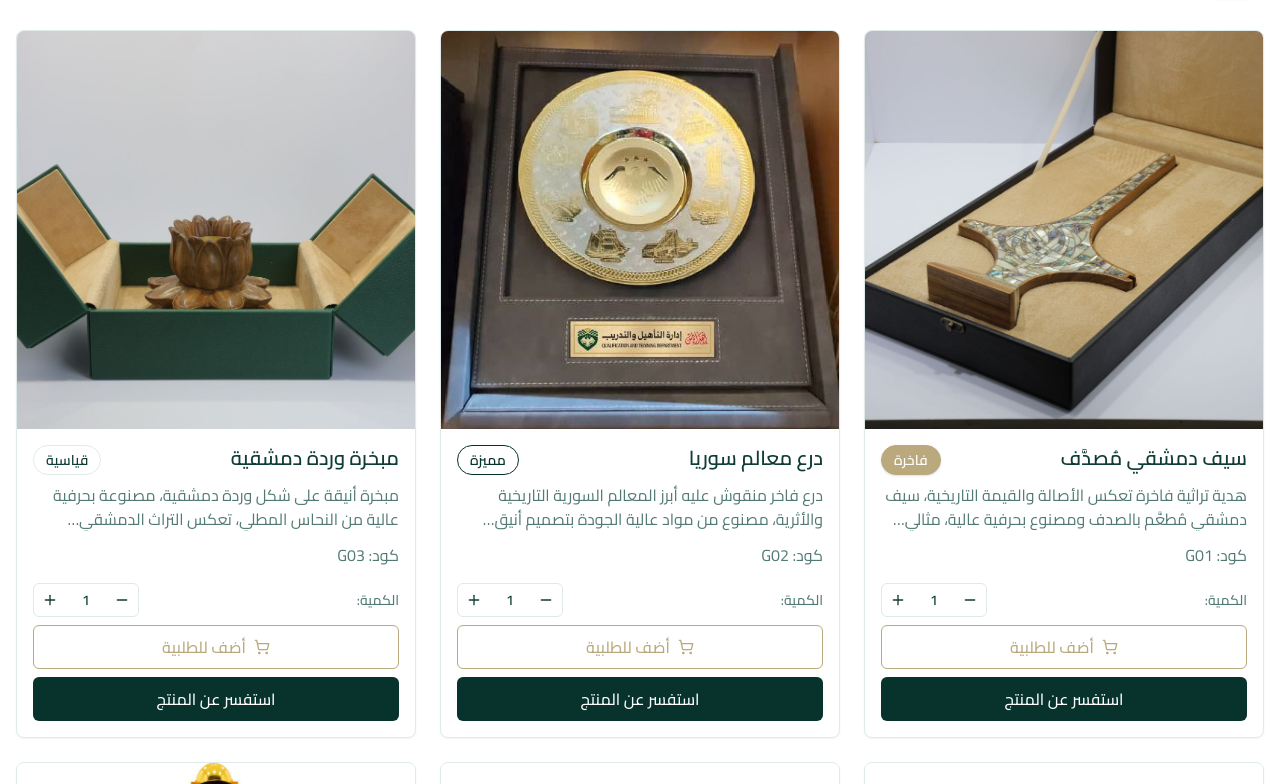
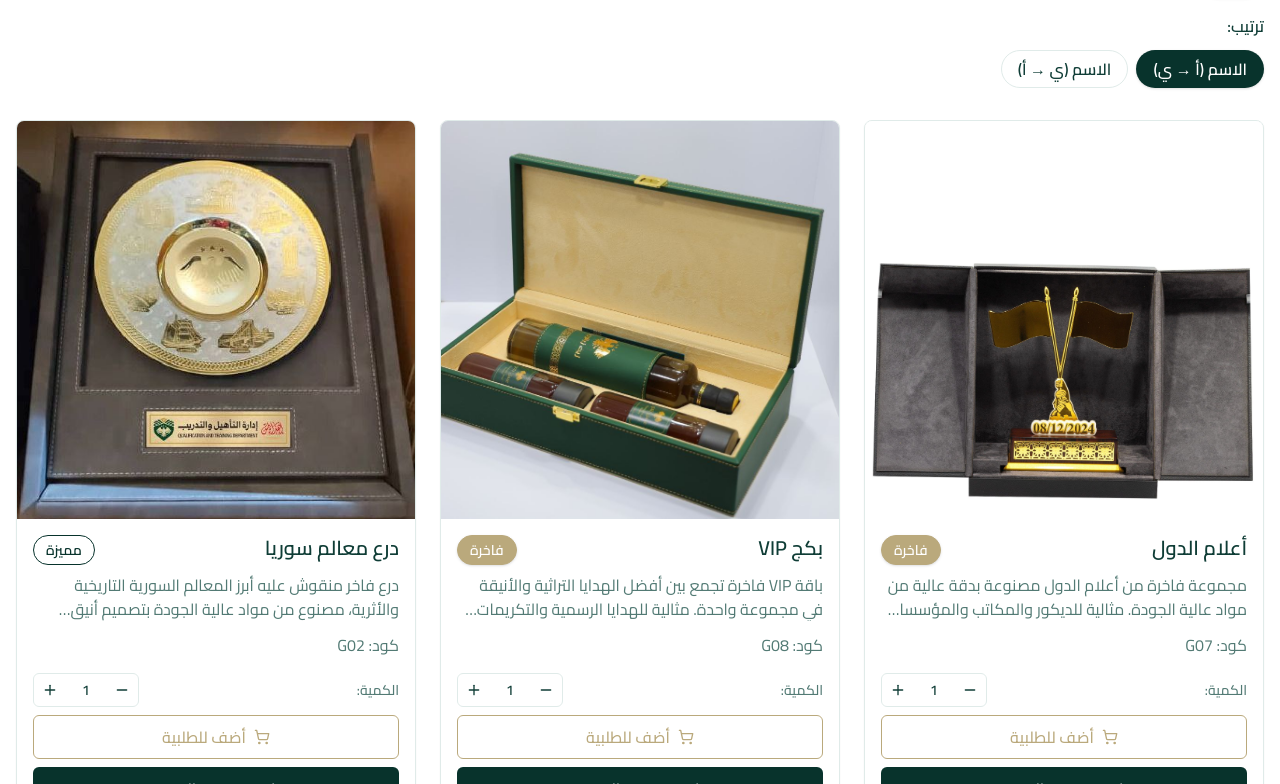
Before and after one commit to General-Intelligence-Service/General-Intelligence-Service, a Next.js app: page / in a window 1280 px wide. Shown: the part 596-1380 px from the top of the page. Built offline with nearby package versions, Linux system fonts and the light colour scheme.

Commit message:
ترتيب المنتجات (الاسم أ-ي / ي-أ) وتأكيد تمت الإضافة عند إضافة للطلب
Made-with: Cursor

```diff
--- a/app/page.tsx
+++ b/app/page.tsx
@@ -16,6 +16,7 @@ function HomeContent() {
   const { addToOrder } = useOrder();
   const [allProducts, setAllProducts] = useState<Product[]>(initialProducts);
   const [selectedGiftTier, setSelectedGiftTier] = useState<GiftTier | null>(null);
+  const [sortOrder, setSortOrder] = useState<"name-asc" | "name-desc">("name-asc");
   const [searchQuery, setSearchQuery] = useState("");
   const [searchFocused, setSearchFocused] = useState(false);
   const [mounted, setMounted] = useState(false);
@@ -124,7 +125,7 @@ function HomeContent() {
       .slice(0, 8);
   }, [filteredByFilters, searchLower]);
 
-  const filteredProducts = useMemo(() => {
+  const filteredProductsRaw = useMemo(() => {
     if (!searchLower) return filteredByFilters;
     return filteredByFilters.filter(
       (p) =>
@@ -132,6 +133,16 @@ function HomeContent() {
         (p.sku && p.sku.toLowerCase().includes(searchLower))
     );
   }, [filteredByFilters, searchLower]);
+
+  const filteredProducts = useMemo(() => {
+    const list = [...filteredProductsRaw];
+    if (sortOrder === "name-asc") {
+      list.sort((a, b) => a.name.localeCompare(b.name, "ar"));
+    } else {
+      list.sort((a, b) => b.name.localeCompare(a.name, "ar"));
+    }
+    return list;
+  }, [filteredProductsRaw, sortOrder]);
 
   return (
     <div className="flex min-h-screen flex-col">
@@ -209,8 +220,8 @@ function HomeContent() {
               )}
             </div>
 
-            {/* Filters */}
-            <div className="mb-8">
+            {/* Filters + ترتيب */}
+            <div className="mb-8 space-y-4">
               <div>
                 <p className="mb-3 text-base font-semibold text-foreground">تصنيف الهدايا:</p>
                 <div className="flex flex-wrap gap-3">
@@ -233,6 +244,25 @@ function HomeContent() {
                       {getGiftTierLabel(tier)}
                     </Badge>
                   ))}
+                </div>
+              </div>
+              <div>
+                <p className="mb-3 text-base font-semibold text-foreground">ترتيب:</p>
+                <div className="flex flex-wrap gap-2">
+                  <Badge
+                    variant={sortOrder === "name-asc" ? "default" : "outline"}
+                    className="cursor-pointer text-base px-4 py-1.5"
+                    onClick={() => setSortOrder("name-asc")}
+                  >
+                    الاسم (أ → ي)
+                  </Badge>
+                  <Badge
+                    variant={sortOrder === "name-desc" ? "default" : "outline"}
+                    className="cursor-pointer text-base px-4 py-1.5"
+                    onClick={() => setSortOrder("name-desc")}
+                  >
+                    الاسم (ي → أ)
+                  </Badge>
                 </div>
               </div>
             </div>
--- a/app/products/[slug]/page.tsx
+++ b/app/products/[slug]/page.tsx
@@ -31,6 +31,7 @@ export default function ProductPage({ params }: ProductPageProps) {
   const [product, setProduct] = useState<Product | undefined>(undefined);
   const [orderQty, setOrderQty] = useState(1);
   const [shareDone, setShareDone] = useState(false);
+  const [orderAdded, setOrderAdded] = useState(false);
 
   const handleShare = async () => {
     if (!product) return;
@@ -366,14 +367,25 @@ export default function ProductPage({ params }: ProductPageProps) {
                         <Plus className="h-5 w-5" />
                       </Button>
                     </div>
+                    {orderAdded ? (
+                      <div className="flex h-11 items-center justify-center gap-2 rounded-md border border-green-600 bg-green-50 px-6 text-sm font-medium text-green-700">
+                        <Check className="h-5 w-5" />
+                        تمت الإضافة
+                      </div>
+                    ) : (
                       <Button
-                      onClick={() => addToOrder(product, orderQty)}
+                        onClick={() => {
+                          addToOrder(product, orderQty);
+                          setOrderAdded(true);
+                          setTimeout(() => setOrderAdded(false), 2200);
+                        }}
                         variant="outline"
                         className="border-brand-gold text-brand-gold hover:bg-brand-gold hover:text-white h-11 px-6"
                       >
                         <ShoppingCart className="ml-2 h-5 w-5" />
                         أضف للطلبية
                       </Button>
+                    )}
                   </div>
                 </div>
 
--- a/components/product-card.tsx
+++ b/components/product-card.tsx
@@ -4,7 +4,7 @@ import { useState } from "react";
 import Image from "next/image";
 import Link from "next/link";
 import { motion } from "framer-motion";
-import { ShoppingCart, Plus, Minus } from "lucide-react";
+import { ShoppingCart, Plus, Minus, Check } from "lucide-react";
 import { Card, CardContent, CardFooter, CardHeader } from "@/components/ui/card";
 import { Badge } from "@/components/ui/badge";
 import { Button } from "@/components/ui/button";
@@ -19,11 +19,14 @@ interface ProductCardProps {
 
 export function ProductCard({ product, index = 0, onAddToOrder }: ProductCardProps) {
   const [quantity, setQuantity] = useState(1);
+  const [showAdded, setShowAdded] = useState(false);
 
   const handleAdd = () => {
     if (onAddToOrder && quantity >= 1) {
       onAddToOrder(product, quantity);
       setQuantity(1);
+      setShowAdded(true);
+      setTimeout(() => setShowAdded(false), 2200);
     }
   };
 
@@ -121,6 +124,12 @@ export function ProductCard({ product, index = 0, onAddToOrder }: ProductCardPro
                   </Button>
                 </div>
               </div>
+              {showAdded ? (
+                <div className="flex items-center justify-center gap-2 rounded-md border border-green-600 bg-green-50 py-2.5 text-sm font-medium text-green-700">
+                  <Check className="h-4 w-4" />
+                  تمت الإضافة
+                </div>
+              ) : (
                 <Button
                   onClick={handleAdd}
                   variant="outline"
@@ -129,6 +138,7 @@ export function ProductCard({ product, index = 0, onAddToOrder }: ProductCardPro
                   <ShoppingCart className="ml-2 h-4 w-4" />
                   أضف للطلبية
                 </Button>
+              )}
             </div>
           )}
           <a
```
Lines whose indentation alone changed are shown as unchanged.
